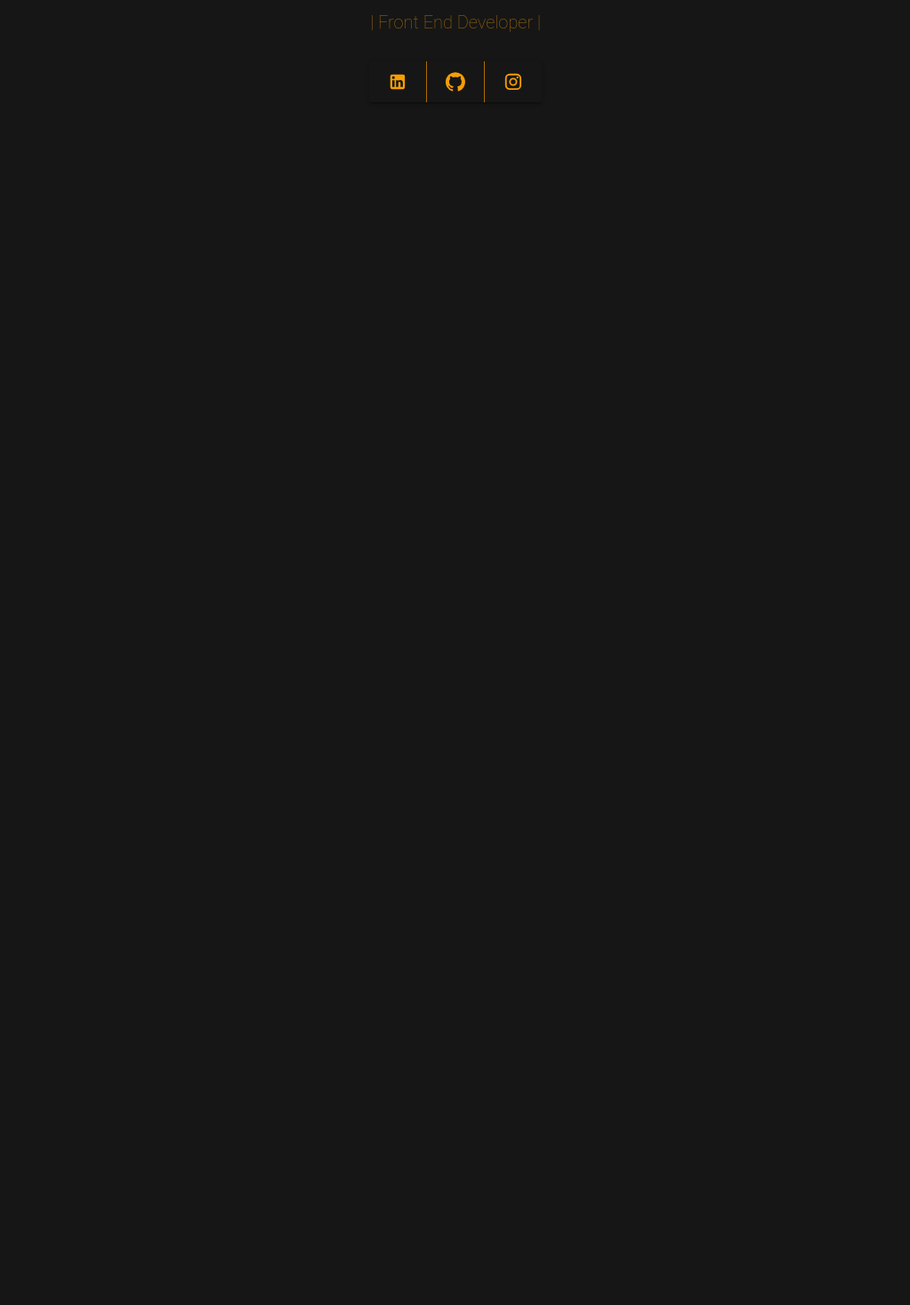
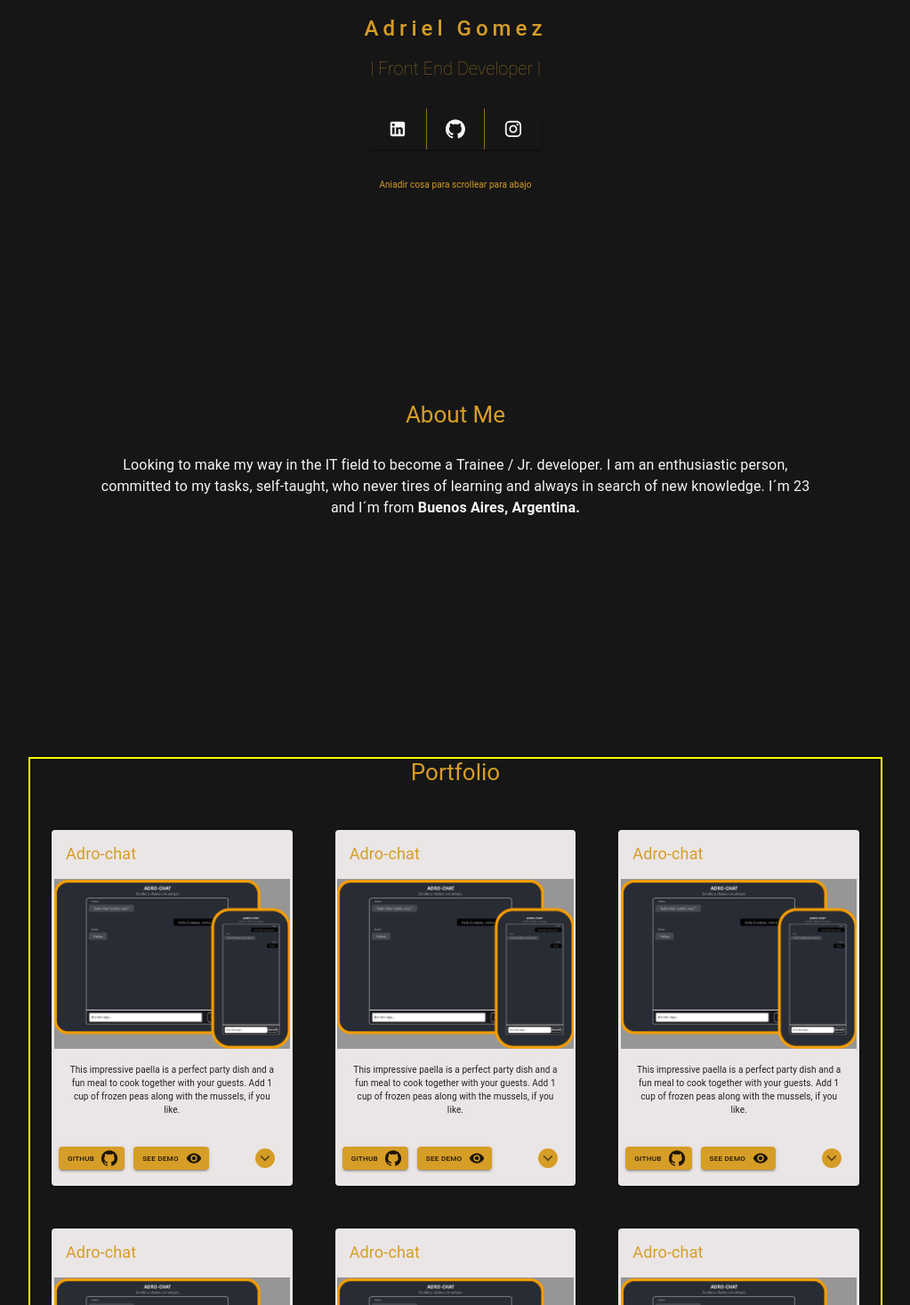
Before and after one commit to AdrielIg/Portfolio-react-UI, a React (Create React App) app: page / in a window 1280 px wide. Shown: the part 423-1890 px from the top of the page at 89% size, without its empty margins (128-1151 px from the left). Before the commit the page ends 800 px from the top, so only its background shows below. Built offline with nearby package versions, Linux system fonts and the light colour scheme.

Commit message:
section About finished and design of cards finished

```diff
--- a/src/App.css
+++ b/src/App.css
@@ -1,5 +1,6 @@
 html {
   font-size: 62.5%;
+  scroll-behavior: smooth;
 }
 
 body {
--- a/src/App.js
+++ b/src/App.js
@@ -1,6 +1,8 @@
 //Componenetes
 import Header from "./components/Nav/Header"
 import Intro from './components/Intro/Intro'
+import About from './components/About/About'
+import Portfolio from './components/Portfolio/Portfolio'
 
 //css
 import './App.css';
@@ -15,6 +17,8 @@ function App() {
     <ThemeProvider theme={theme}>
       <Header />
       <Intro />
+      <About />
+      <Portfolio />
 
 
     </ThemeProvider>
--- a/src/MaterialTheme/theme.js
+++ b/src/MaterialTheme/theme.js
@@ -6,7 +6,7 @@ const theme = createMuiTheme({
       main: "#F6F6F6"
     },
     secondary: {
-      main: "#F79E02"
+      main: "#D69D27"
     }
 
   },
@@ -27,6 +27,9 @@ const theme = createMuiTheme({
     },
     h5: {
       fontWeight: 500
+    },
+    p: {
+      fontSize: '5rem'
     }
 
   }
--- /dev/null
+++ b/src/components/About/About.js
@@ -0,0 +1,37 @@
+//Material UI
+import Container from '@material-ui/core/Container'
+import Typography from '@material-ui/core/Typography';
+import { makeStyles } from '@material-ui/core/styles';
+
+
+const useStyles = makeStyles(() => ({
+  aboutContainer: {
+    minHeight: '50vh',
+    marginTop: '5rem',
+    padding: '0 8rem'
+  },
+  aboutDescription: {
+    fontSize: '1.6rem',
+    margin: '3rem 0'
+  },
+  aboutLocation: {
+    fontWeight: 700
+  }
+}))
+
+const About = () => {
+  const classes = useStyles()
+  return (
+    <Container maxWidth='md' component='section' id='about' align='center' className={classes.aboutContainer}>
+      <Typography variant='h3' component='h3' color='secondary'>
+        About Me
+      </Typography>
+
+      <Typography className={classes.aboutDescription} color='primary'>
+        Looking to make my way in the IT field to become a Trainee / Jr. developer. I am an enthusiastic person, committed to my tasks, self-taught, who never tires of learning and always in search of new knowledge. I´m 23 and I´m from <span className={classes.aboutLocation}> Buenos Aires, Argentina.</span>
+      </Typography>
+    </Container >
+  )
+}
+
+export default About
--- a/src/components/Intro/Intro.js
+++ b/src/components/Intro/Intro.js
@@ -7,11 +7,11 @@ import SocialMediaButtons from './SocialMediaButtons';
 
 
 const useStyles = makeStyles((theme) => ({
-  containerIntro: {
-    minHeight: '80vh',
+  introContainer: {
+    minHeight: '95vh',
     flexDirection: 'column',
     justifyContent: 'center',
-    alignItems: 'center',
+    alignItems: 'center'
   },
   introTitle: {
     margin: '3rem 0 2rem 0',
@@ -28,11 +28,12 @@ const useStyles = makeStyles((theme) => ({
 const Intro = () => {
   const classes = useStyles()
   return (
-    <Box component='section' align='center' className={classes.containerIntro} display='flex'>
+    <Box component='section' align='center' className={classes.introContainer} display='flex'>
       <AvatarLogo />
       <Typography className={classes.introTitle} variant='h2' color='secondary' >Adriel Gomez</Typography>
       <Typography className={classes.introProfile} variant='h3' color='secondary' >| Front End Developer |</Typography>
       <SocialMediaButtons />
+      <Typography color='secondary'>Aniadir cosa para scrollear para abajo</Typography>
 
     </Box >
   )
--- a/src/components/Intro/SocialMediaButtons.js
+++ b/src/components/Intro/SocialMediaButtons.js
@@ -15,10 +15,6 @@ const useStyles = makeStyles((theme) => ({
     '& > *': {
       margin: theme.spacing(4),
     },
-    introBtns: {
-      fontSize: "2rem",
-      margin: '0 8rem'
-    }
 
   },
 }));
@@ -29,15 +25,15 @@ export default function SocialMediaButtons() {
   return (
     <div className={classes.root}>
 
-      <ButtonGroup fontSize='medium' variant='contained' color='secondary'>
-        <IconButton href='https://www.linkedin.com/in/adriel-gomez/' target='__blank' color="primary" aria-label="add to shopping cart">
-          <LinkedInIcon className={classes.introBtns} color='secondary' fontSize='large' />
+      <ButtonGroup variant='contained' color='secondary'>
+        <IconButton href='https://www.linkedin.com/in/adriel-gomez/' rel='noreferrer' target='_blank' color="primary" aria-label="go to adriel gomez linkedin">
+          <LinkedInIcon color='primary' fontSize='large' />
         </IconButton>
-        <IconButton href='https://github.com/AdrielIg' target='__blank' color="primary" aria-label="add to shopping cart">
-          <GitHubIcon className={classes.introBtns} color='secondary' fontSize='large' />
+        <IconButton href='https://github.com/AdrielIg' target='_blank' rel='noreferrer' color="primary" aria-label=" go to adriel gomez github">
+          <GitHubIcon color='primary' fontSize='large' />
         </IconButton>
-        <IconButton href='https://www.instagram.com/adriiignacio/' target='__blank' color="primary" aria-label="add to shopping cart">
-          <InstagramIcon className={classes.introBtns} color='secondary' fontSize='large' />
+        <IconButton href='https://www.instagram.com/adriiignacio/' rel='noreferrer' target='_blank' color="primary" aria-label="go to adriel gomez instagram">
+          <InstagramIcon color='primary' fontSize='large' />
         </IconButton>
       </ButtonGroup>
     </div>
--- a/src/components/Nav/Bar.js
+++ b/src/components/Nav/Bar.js
@@ -7,6 +7,7 @@ import useMediaQuery from "@material-ui/core/useMediaQuery"
 import theme from '../../MaterialTheme/theme'
 import List from '@material-ui/core/List';
 import NavButtons from './NavButtons'
+import Container from '@material-ui/core/Container'
 import { makeStyles } from '@material-ui/core/styles';
 
 
@@ -37,6 +38,7 @@ const Bar = (props) => {
 
   return (
     <AppBar color='transparent' className={classes.navBar}>
+      <Container maxWidth='lg'>
         <Toolbar>
           <Typography id='home' variant="h1" noWrap color="secondary" className={props.classesh1} >
             {start} Adriel Gomez {end}
@@ -63,6 +65,7 @@ const Bar = (props) => {
           )}
 
         </Toolbar>
+      </Container>
     </AppBar>
   )
 }
--- /dev/null
+++ b/src/components/Portfolio/CardProject.js
@@ -0,0 +1,124 @@
+import React from 'react';
+
+//Componentes
+import project1 from '../../img/Proyect1.png'
+import project2 from '../../img/Proyect2.png'
+import project3 from '../../img/Proyect3.png'
+import project4 from '../../img/Proyect4.png'
+import project5 from '../../img/Proyect5.png'
+import project6 from '../../img/Proyect6.png'
+
+//Material UI
+import { makeStyles } from '@material-ui/core/styles';
+import clsx from 'clsx';
+import Card from '@material-ui/core/Card';
+import CardHeader from '@material-ui/core/CardHeader';
+import CardMedia from '@material-ui/core/CardMedia';
+import CardContent from '@material-ui/core/CardContent';
+import CardActions from '@material-ui/core/CardActions';
+import Collapse from '@material-ui/core/Collapse';
+import GitHubIcon from '@material-ui/icons/GitHub';
+import VisibilityIcon from '@material-ui/icons/Visibility';
+import IconButton from '@material-ui/core/IconButton';
+import Typography from '@material-ui/core/Typography';
+import FavoriteIcon from '@material-ui/icons/Favorite';
+import ShareIcon from '@material-ui/icons/Share';
+import ExpandMoreIcon from '@material-ui/icons/ExpandMore';
+import Button from '@material-ui/core/Button';
+import { GitHub } from '@material-ui/icons';
+
+
+const useStyles = makeStyles((theme) => ({
+  media: {
+    height: 0,
+    width: '98%',
+    paddingTop: '70.9%', // 16:9
+    backgroundColor: '#969696'
+  },
+  expand: {
+    transform: 'rotate(0deg)',
+    marginLeft: 'auto',
+    transition: theme.transitions.create('transform', {
+      duration: theme.transitions.duration.shortest,
+    }),
+  },
+  expandOpen: {
+    transform: 'rotate(180deg)',
+
+  },
+  cardTitle: {
+    backgroundColor: '#EBE6E6'
+  },
+  cardSpaceBtns: {
+    marginLeft: '1rem'
+  },
+  backBtn: {
+    backgroundColor: '#D69D27',
+    borderRadius: '50%'
+  }
+}));
+
+export default function CardProject(props) {
+  const classes = useStyles();
+  const [expanded, setExpanded] = React.useState(false);
+
+  const handleExpandClick = () => {
+    setExpanded(!expanded);
+  };
+
+  return (
+    <Card className={classes.cardTitle} align='center'>
+      <CardHeader titleTypographyProps={{ variant: 'h4', align: 'left', color: 'secondary', }}
+        title='Adro-chat'
+      />
+
+      <CardMedia
+        className={classes.media}
+        image={project6}
+        title="Adro-chat"
+      />
+      <CardContent>
+        <Typography variant="body1" color="" component="p">
+          This impressive paella is a perfect party dish and a fun meal to cook together with your
+          guests. Add 1 cup of frozen peas along with the mussels, if you like.
+        </Typography>
+      </CardContent>
+      <CardActions disableSpacing>
+        <Button
+          size='small'
+          variant='contained'
+          color='secondary'
+          endIcon={<GitHubIcon />}
+        >
+          GitHub
+        </Button>
+        <Button
+          className={classes.cardSpaceBtns}
+          size='small'
+          variant='contained'
+          color='secondary'
+          endIcon={<VisibilityIcon />}
+        >
+          See demo
+        </Button>
+
+        <IconButton
+          className={clsx(classes.expand, {
+            [classes.expandOpen]: expanded,
+          })}
+          onClick={handleExpandClick}
+          aria-expanded={expanded}
+          aria-label="show more"
+        >
+          <ExpandMoreIcon fontSize='large' className={classes.backBtn} />
+        </IconButton>
+      </CardActions>
+      {/* Expansive Content */}
+      <Collapse in={expanded} timeout="auto" unmountOnExit>
+        <CardContent>
+          {/* //ACA VA LO DESPLEGABLE */}
+        </CardContent>
+      </Collapse>
+    </Card >
+  );
+}
--- /dev/null
+++ b/src/components/Portfolio/Portfolio.js
@@ -0,0 +1,29 @@
+import Container from '@material-ui/core/Container'
+import Typography from '@material-ui/core/Typography';
+import { makeStyles } from '@material-ui/core/styles';
+import ProjectCenter from './ProjectCenter';
+
+const useStyles = makeStyles(() => ({
+  portfolioContainer: {
+    minHeight: '60vh',
+    border: '2px solid yellow'
+  },
+  portfolioTitle: {
+    marginBottom: '5rem'
+  }
+}))
+
+const Portfolio = () => {
+  const classes = useStyles();
+
+  return (
+    <Container maxWidth='md' className={classes.portfolioContainer} component='section' variant='section' align='center'>
+      <Typography className={classes.portfolioTitle} variant='h3' component='h3' color='secondary'>
+        Portfolio
+      </Typography>
+      <ProjectCenter />
+    </Container>
+  )
+}
+
+export default Portfolio
--- /dev/null
+++ b/src/components/Portfolio/ProjectCenter.js
@@ -0,0 +1,40 @@
+import React from 'react';
+// Components
+import CardProject from './CardProject'
+//Material UI
+import { makeStyles } from '@material-ui/core/styles';
+import Grid from '@material-ui/core/Grid';
+
+const useStyles = makeStyles((theme) => ({
+
+}));
+
+export default function ProjectCenter() {
+  const classes = useStyles();
+
+
+  return (
+
+    <Grid container spacing={6}>
+      <Grid item xs={12} sm={6} md={4}>
+        <CardProject />
+      </Grid>
+      <Grid item xs={12} sm={6} md={4}>
+        <CardProject />
+      </Grid>
+      <Grid item xs={12} sm={6} md={4}>
+        <CardProject />
+      </Grid>
+      <Grid item xs={12} sm={6} md={4}>
+        <CardProject />
+      </Grid>
+      <Grid item xs={12} sm={6} md={4}>
+        <CardProject />
+      </Grid>
+      <Grid item xs={12} sm={6} md={4}>
+        <CardProject />
+      </Grid>
+    </Grid>
+
+  );
+}
```
Lines whose indentation alone changed are shown as unchanged.
